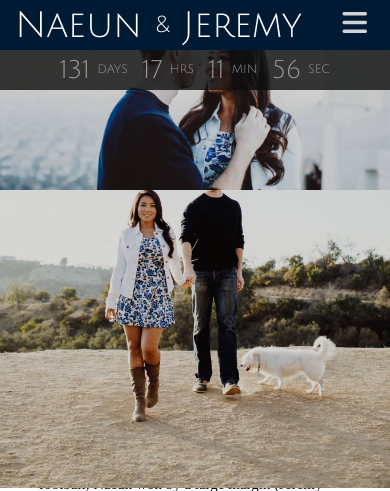
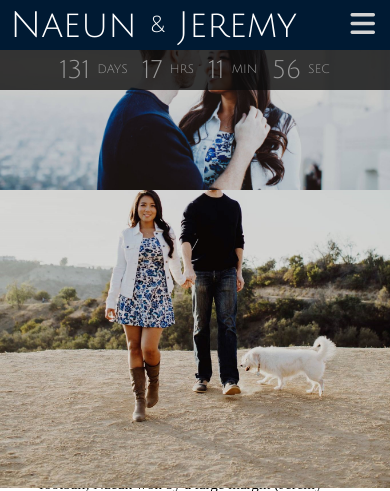
Before and after one commit to rimjieun/wedding-site, a PHP site: page / in a window 390 px wide. Shown: the top 491 px of the page. Run offline with PHP 8.4, Linux system fonts and the light colour scheme; some libraries are stand-ins or nearby versions; some web fonts are replaced.

Commit message:
saving changes

```diff
--- a/assets/css/mq.css
+++ b/assets/css/mq.css
@@ -9,7 +9,7 @@
 
   header .top-header {
     height: 50px;
-    padding: 0 15px;
+    padding: 0 10px;
   }
 
   header h1 {
@@ -31,9 +31,8 @@
 
   #side-nav-btn {
     position: absolute;
-    top: 4.3px;
+    top: 10px;
     right: 15px;
-    padding: 5px 8px;
   }
 
   i.fa.fa-bars {
```
